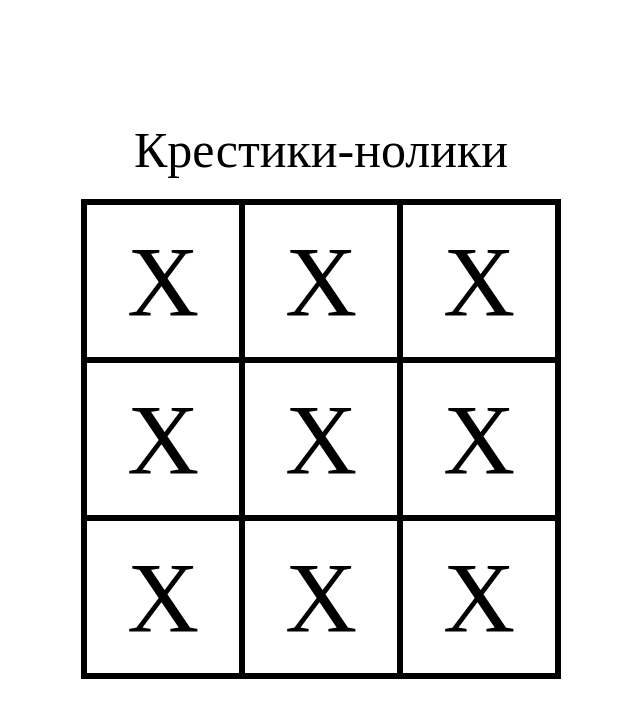
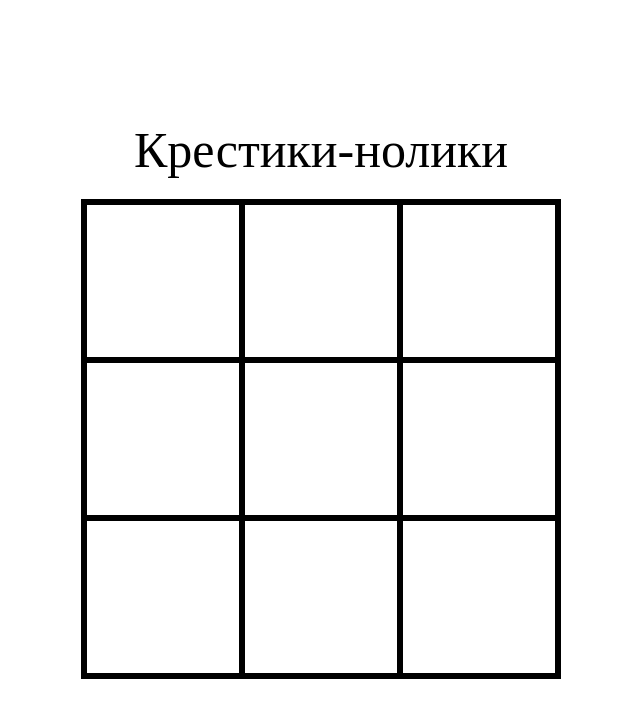
Before and after one commit to Idanilkin/criss-cross, a plain HTML site: page index.html in a window 1280 px wide. Shown: the whole page, without its empty margins (319-959 px from the left). Drawn offline with Linux system fonts and the light colour scheme.

Commit message:
добавили функцию нажатия на поле

```diff
--- a/index.html
+++ b/index.html
@@ -11,19 +11,19 @@
      <table>
      	<caption>Крестики-нолики</caption>
      	<tr>
-     		<td>X</td>
-     		<td>X</td>
-     		<td>X</td>
+     		<td></td>
+     		<td></td>
+     		<td></td>
      	</tr>
      	<tr>
-     		<td>X</td>
-     		<td>X</td>
-     		<td>X</td>
+     		<td></td>
+     		<td></td>
+     		<td></td>
      	</tr>
      	<tr>
-     		<td>X</td>
-     		<td>X</td>
-     		<td>X</td>
+     		<td></td>
+     		<td></td>
+     		<td></td>
      	</tr>
      </table>
 </body>
--- a/js.js
+++ b/js.js
@@ -0,0 +1,10 @@
+"use strict";
+let buttons = document.querySelector("table");
+
+buttons.onclick = function(event) {
+	let target = event.target;
+	if (target.tagName!="TD") {
+		return;
+	}
+	target.innerHTML = "X";
+};
```
